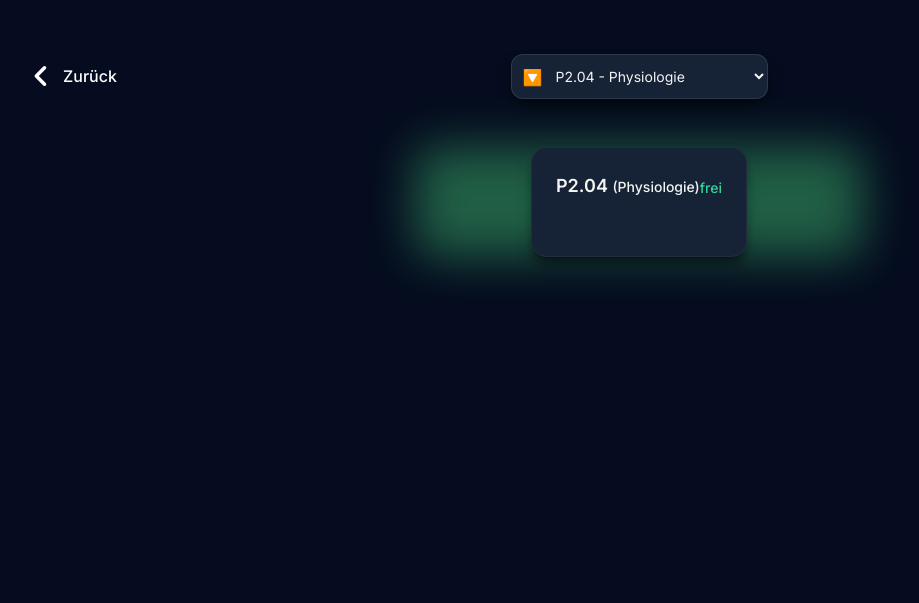
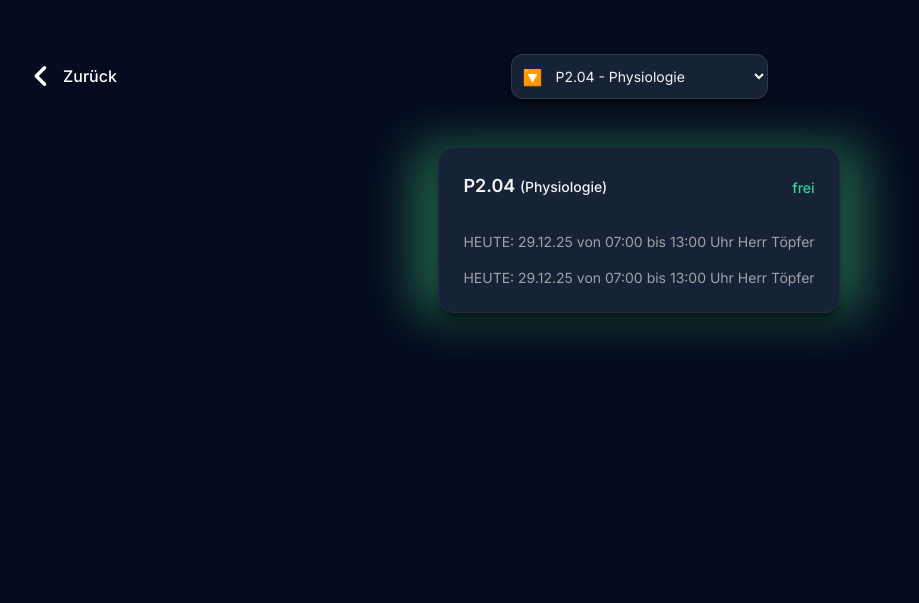
Before and after one commit to Maurice2526/Website-HMU-Demo, a plain HTML site: page StandortA.html in a window 1280 px wide. Both pictures are taken after a click on the element 175 px from the left and 377 px from the top of the page. Shown: the part 83-686 px from the top of the page, without its empty margins (1-920 px from the left). Drawn offline with nearby package versions, Linux system fonts and the light colour scheme; no server answers.

Commit message:
Update StandortA.html

```diff
--- a/StandortA.html
+++ b/StandortA.html
@@ -1129,71 +1129,56 @@ function backToGrid() {
 
 /*EINZELANSICHT*/
 function showCard(card, delay = 300) {
+
     history.replaceState(null, "", "#" + card.id);
 
     const switchingOnly =
-    roomList.classList.contains("hidden") && roomDetail.children.length > 0;
-
-  const createSingleViewCard = (sourceCard) => {
-    // Neue Card erstellen
-    const newCard = document.createElement("div");
-    newCard.className = "group relative room-card mx-auto max-w-md flex justify-center cursor-pointer";
-
-    // Glow Div
-    const glowDiv = document.createElement("div");
-    glowDiv.className = "absolute -inset-0.5 rounded-2xl bg-green-400/50 blur-xl opacity-80 transition";
-    newCard.appendChild(glowDiv);
-
-    // Inner Content
-    const inner = document.createElement("div");
-    inner.className = "relative bg-[oklch(25%_0.041_260.031)] rounded-2xl p-6 border border-white/5 shadow-lg shadow-black/50 transition-all duration-300";
-
-    // Header
-    const header = sourceCard.querySelector("div > .flex.items-center.justify-between");
-    if (header) inner.appendChild(header.cloneNode(true));
-
-    // Booking container
-    const booking = sourceCard.querySelector(".booking-container");
-    if (booking) inner.appendChild(booking.cloneNode(true));
-
-    newCard.appendChild(inner);
-
-    // Glow anpassen nach Layout
-    requestAnimationFrame(() => {
-      glowDiv.style.width = newCard.offsetWidth + "px";
-      glowDiv.style.height = newCard.offsetHeight + "px";
-      glowDiv.style.top = "0px";
-      glowDiv.style.left = "0px";
-    });
-
-    return newCard;
-  };
-
-  /* ---------- Einzelansicht: Karte wechseln ---------- */
+      roomList.classList.contains("hidden") &&
+      roomDetail.children.length > 0;
+
+    // 🔹 Einzelansicht → nur Karte wechseln
     if (switchingOnly) {
       roomDetail.classList.add("fade-out");
+
       setTimeout(() => {
+        roomDetail.classList.remove("fade-out");
         roomDetail.innerHTML = "";
-      const newCard = createSingleViewCard(card);
-      roomDetail.appendChild(newCard);
-
-      roomDetail.classList.remove("fade-out");
+
+        const clone = card.cloneNode(true);
+        clone.classList.add("mx-auto", "max-w-md", "flex", "justify-center");
+
+        const glow = clone.querySelector("div.absolute");
+        if (glow) {
+          glow.classList.remove("opacity-0", "group-hover:opacity-100");
+          glow.classList.add("opacity-80");
+        }
+
+        roomDetail.appendChild(clone);
         roomDetail.classList.add("fade-in");
         setTimeout(() => roomDetail.classList.remove("fade-in"), 300);
       }, 300);
       return;
     }
 
-  /* ---------- Grid → Einzelansicht ---------- */
+    // 🔹 Grid → Einzelansicht
     roomList.classList.add("fade-out");
+
     setTimeout(() => {
       roomList.classList.add("hidden");
       roomList.classList.remove("fade-out");
 
       roomDetail.innerHTML = "";
-    const newCard = createSingleViewCard(card);
-    roomDetail.appendChild(newCard);
-
+
+      const clone = card.cloneNode(true);
+      clone.classList.add("mx-auto", "max-w-md", "flex", "justify-center");
+
+      const glow = clone.querySelector("div.absolute");
+      if (glow) {
+        glow.classList.remove("opacity-0", "group-hover:opacity-100");
+        glow.classList.add("opacity-80");
+      }
+
+      roomDetail.appendChild(clone);
       roomDetail.classList.remove("hidden");
       roomDetail.classList.add("fade-in");
       setTimeout(() => roomDetail.classList.remove("fade-in"), 300);
```
Lines whose indentation alone changed are shown as unchanged.
